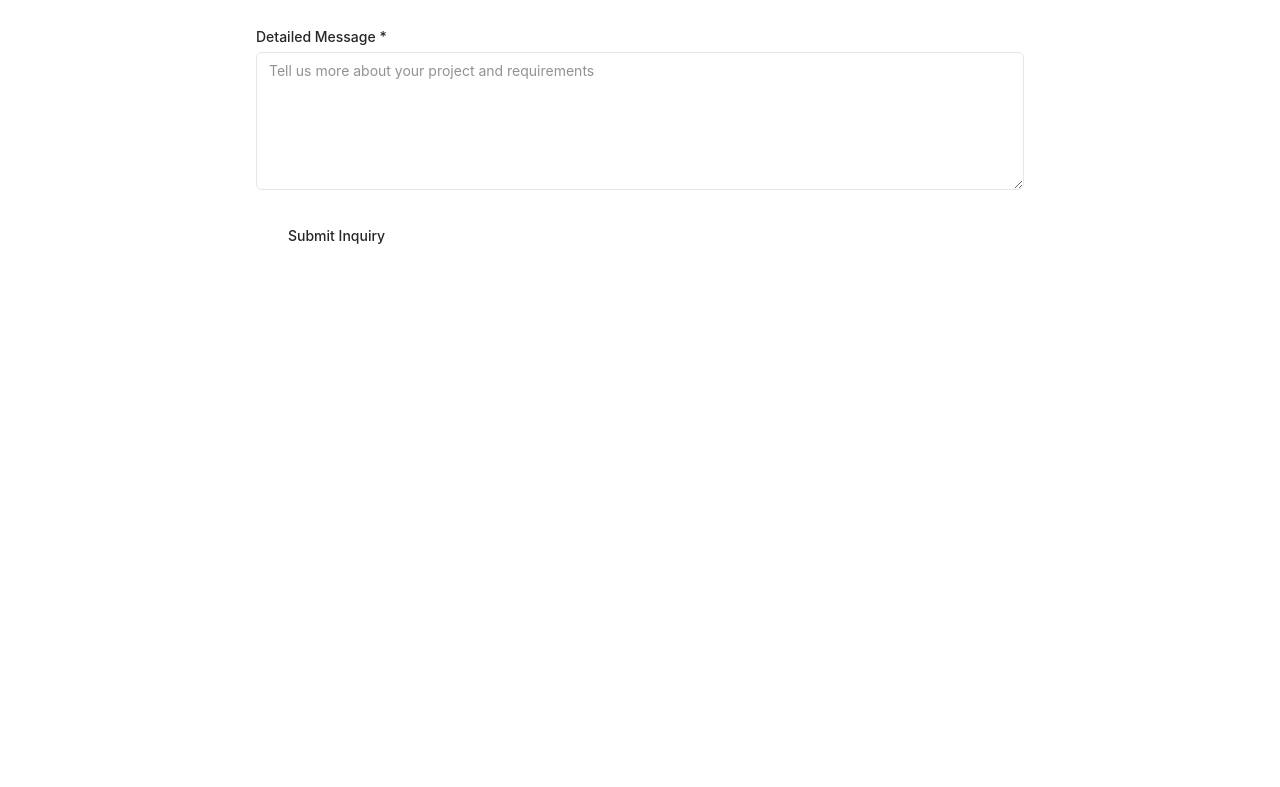
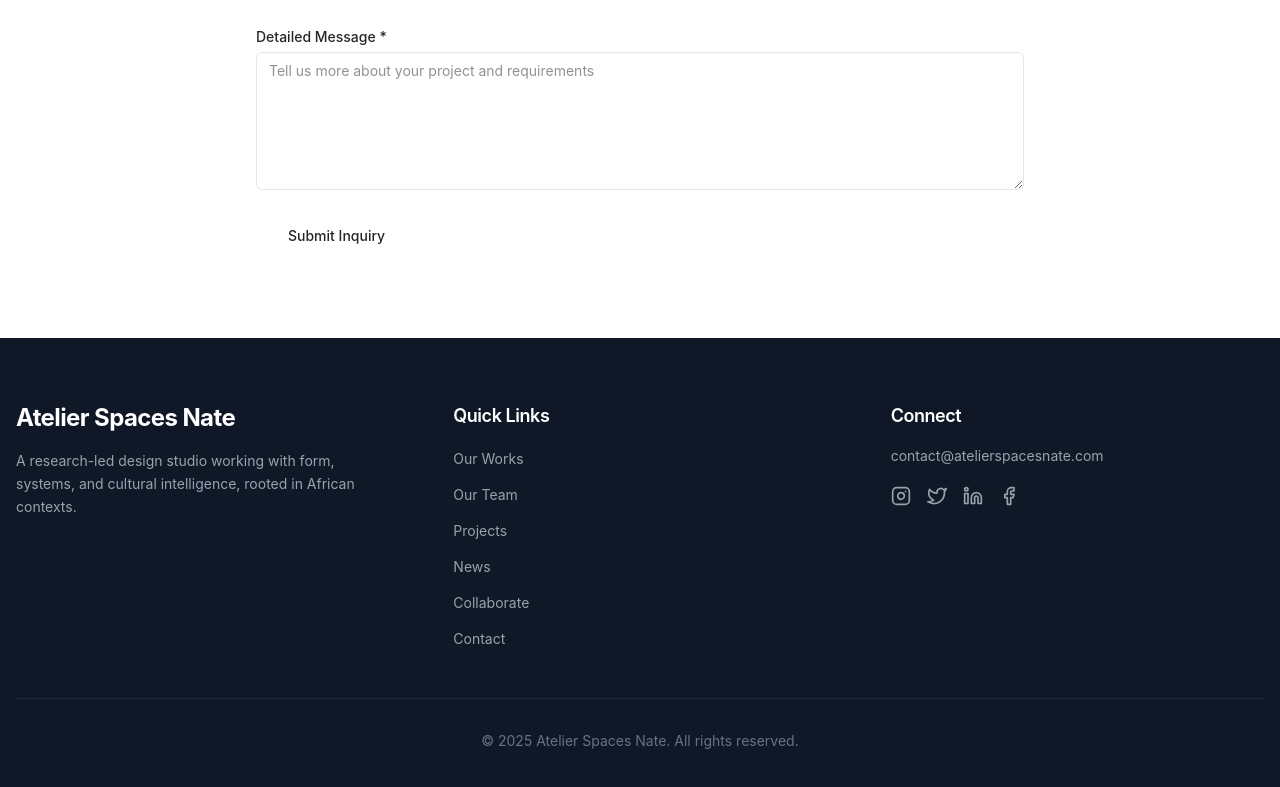
Before and after one commit to ssekyanzielvis/latest-atelier-spaces-nate, a Next.js app in the folder atelier-spaces-nate/: page /collaborate in a window 1280 px wide. Shown: the part 715-1502 px from the top of the page. Before the commit the page ends 1414 px from the top, so only its background shows below. Built offline with nearby package versions, Linux system fonts and the light colour scheme.

Commit message:
Update footer with proper branding and layout matching the design

```diff
--- a/atelier-spaces-nate/components/public/Footer.tsx
+++ b/atelier-spaces-nate/components/public/Footer.tsx
@@ -5,86 +5,82 @@ export default function Footer() {
   const currentYear = new Date().getFullYear()
 
   return (
-    <footer className="bg-foreground text-white">
-      <div className="container mx-auto px-4 py-12">
-        <div className="grid grid-cols-1 md:grid-cols-2 lg:grid-cols-4 gap-8">
-          {/* About */}
-          <div>
-            <h3 className="text-xl font-bold mb-4">ATELIER</h3>
-            <p className="text-white/80 text-sm">
-              Creating innovative architectural solutions that transform spaces and inspire communities.
+    <footer className="bg-gray-900 text-white">
+      <div className="container mx-auto px-4 py-16">
+        <div className="grid grid-cols-1 md:grid-cols-3 gap-12 lg:gap-16">
+          {/* About Section */}
+          <div className="space-y-4">
+            <h3 className="text-2xl font-bold">Atelier Spaces Nate</h3>
+            <p className="text-gray-400 text-sm leading-relaxed">
+              A research-led design studio working with form, systems, and cultural intelligence, rooted in African contexts.
             </p>
           </div>
 
           {/* Quick Links */}
-          <div>
-            <h3 className="text-lg font-semibold mb-4">Quick Links</h3>
-            <ul className="space-y-2">
+          <div className="space-y-4">
+            <h3 className="text-lg font-semibold">Quick Links</h3>
+            <ul className="space-y-3">
               <li>
-                <Link href="/projects" className="text-white/80 hover:text-white text-sm transition-colors">
+                <Link href="/works" className="text-gray-400 hover:text-white text-sm transition-colors">
+                  Our Works
+                </Link>
+              </li>
+              <li>
+                <Link href="/team" className="text-gray-400 hover:text-white text-sm transition-colors">
+                  Our Team
+                </Link>
+              </li>
+              <li>
+                <Link href="/projects" className="text-gray-400 hover:text-white text-sm transition-colors">
                   Projects
                 </Link>
               </li>
               <li>
-                <Link href="/works" className="text-white/80 hover:text-white text-sm transition-colors">
-                  Works
-                </Link>
-              </li>
-              <li>
-                <Link href="/news" className="text-white/80 hover:text-white text-sm transition-colors">
+                <Link href="/news" className="text-gray-400 hover:text-white text-sm transition-colors">
                   News
                 </Link>
               </li>
               <li>
-                <Link href="/team" className="text-white/80 hover:text-white text-sm transition-colors">
-                  Team
+                <Link href="/collaborate" className="text-gray-400 hover:text-white text-sm transition-colors">
+                  Collaborate
+                </Link>
+              </li>
+              <li>
+                <Link href="/contact" className="text-gray-400 hover:text-white text-sm transition-colors">
+                  Contact
                 </Link>
               </li>
             </ul>
           </div>
 
-          {/* Contact Info */}
-          <div>
-            <h3 className="text-lg font-semibold mb-4">Contact</h3>
-            <ul className="space-y-2">
-              <li className="flex items-start gap-2">
-                <FiMapPin className="mt-1 flex-shrink-0" size={16} />
-                <span className="text-white/80 text-sm">123 Architecture Street, City</span>
-              </li>
-              <li className="flex items-center gap-2">
-                <FiPhone size={16} />
-                <span className="text-white/80 text-sm">+1 234 567 890</span>
-              </li>
-              <li className="flex items-center gap-2">
-                <FiMail size={16} />
-                <span className="text-white/80 text-sm">info@atelier.com</span>
-              </li>
-            </ul>
-          </div>
-
-          {/* Social Media */}
-          <div>
-            <h3 className="text-lg font-semibold mb-4">Follow Us</h3>
-            <div className="flex gap-4">
-              <a href="#" className="text-white/80 hover:text-white transition-colors" aria-label="Facebook">
-                <FiFacebook size={20} />
+          {/* Connect Section */}
+          <div className="space-y-4">
+            <h3 className="text-lg font-semibold">Connect</h3>
+            <div className="space-y-3">
+              <a href="mailto:contact@atelierspacesnate.com" className="text-gray-400 hover:text-white text-sm transition-colors block">
+                contact@atelierspacesnate.com
               </a>
-              <a href="#" className="text-white/80 hover:text-white transition-colors" aria-label="Twitter">
-                <FiTwitter size={20} />
-              </a>
-              <a href="#" className="text-white/80 hover:text-white transition-colors" aria-label="Instagram">
-                <FiInstagram size={20} />
-              </a>
-              <a href="#" className="text-white/80 hover:text-white transition-colors" aria-label="LinkedIn">
-                <FiLinkedin size={20} />
-              </a>
+              <div className="flex gap-4 pt-2">
+                <a href="https://instagram.com" target="_blank" rel="noopener noreferrer" className="text-gray-400 hover:text-white transition-colors" aria-label="Instagram">
+                  <FiInstagram size={20} />
+                </a>
+                <a href="https://twitter.com" target="_blank" rel="noopener noreferrer" className="text-gray-400 hover:text-white transition-colors" aria-label="Twitter">
+                  <FiTwitter size={20} />
+                </a>
+                <a href="https://linkedin.com" target="_blank" rel="noopener noreferrer" className="text-gray-400 hover:text-white transition-colors" aria-label="LinkedIn">
+                  <FiLinkedin size={20} />
+                </a>
+                <a href="https://facebook.com" target="_blank" rel="noopener noreferrer" className="text-gray-400 hover:text-white transition-colors" aria-label="Facebook">
+                  <FiFacebook size={20} />
+                </a>
+              </div>
             </div>
           </div>
         </div>
 
-        <div className="mt-12 pt-8 border-t border-white/20 text-center">
-          <p className="text-white/60 text-sm">
-            © {currentYear} Atelier Spaces. All rights reserved.
+        <div className="mt-12 pt-8 border-t border-gray-800 text-center">
+          <p className="text-gray-500 text-sm">
+            © {currentYear} Atelier Spaces Nate. All rights reserved.
           </p>
         </div>
       </div>
```
